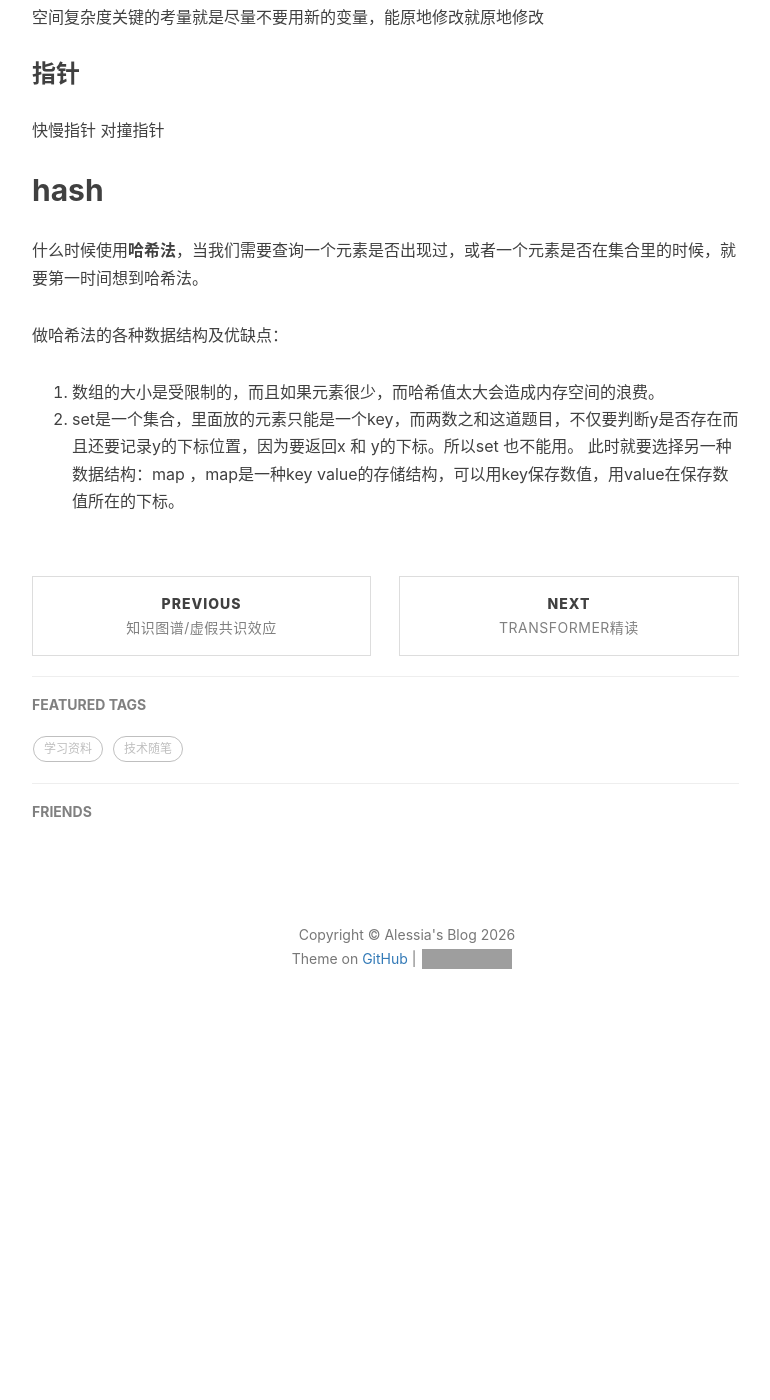
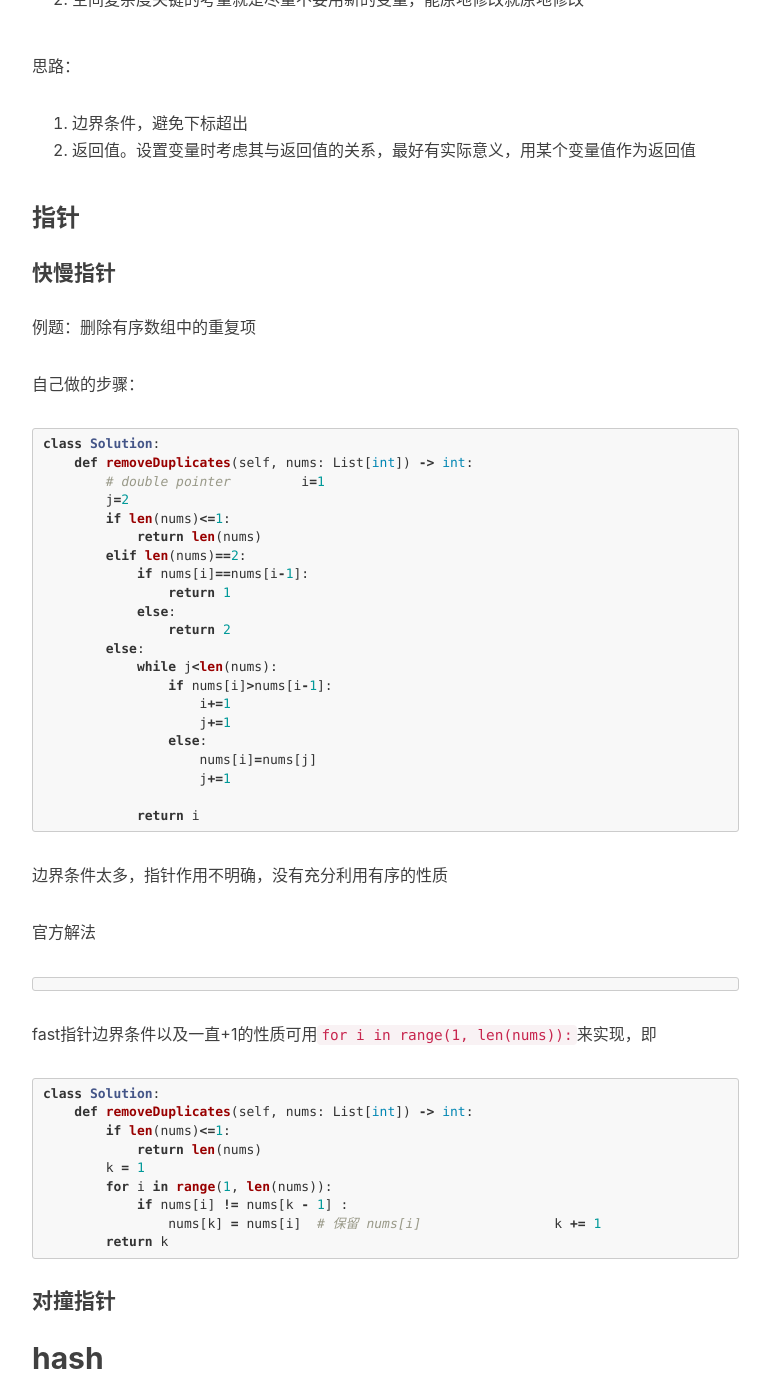
Before and after one commit to LIU-Alessia/LIU-Alessia.github.io, a Jekyll site: the page built from _posts/2026-02-27-力扣刷题日记.md, in a window 1280 px wide and 1400 px high, scrolled down 623 px. Shown: the whole window, without its empty margins (233-1003 px from the left). Built offline with Jekyll 4.4.1, drawn with Linux system fonts in a browser that asks for light colours; nearby versions of some CDN libraries; comment, search, counter and statistics services are not loaded; before the commit the page ends 1686 px from its top, so only the background shows below that; some of the changed text lies outside the part shown; grey boxes are pictures that could not be loaded.

Commit message:
post-bg-LLMQuickstart.png

````diff
--- a/_posts/2026-02-27-力扣刷题日记.md
+++ b/_posts/2026-02-27-力扣刷题日记.md
@@ -11,14 +11,67 @@ tags:
 ---
 
 ## 数组/字符串
-时间复杂度，善用指针。若需指针遍历整个数组，可用
-```for x in nums:```
+1. 时间复杂度：善用指针，若需指针遍历整个数组，可用
+```for x in nums:```，
+```for i in range(1,len(nums)):```
 
-空间复杂度关键的考量就是尽量不要用新的变量，能原地修改就原地修改
+2. 空间复杂度关键的考量就是尽量不要用新的变量，能原地修改就原地修改
+
+思路：
+1. 边界条件，避免下标超出
+2. 返回值。设置变量时考虑其与返回值的关系，最好有实际意义，用某个变量值作为返回值
 
 ### 指针
-快慢指针
-对撞指针
+#### 快慢指针
+
+例题：删除有序数组中的重复项
+
+自己做的步骤：
+```python
+class Solution:
+    def removeDuplicates(self, nums: List[int]) -> int:
+        # double pointer
+        i=1
+        j=2
+        if len(nums)<=1:
+            return len(nums)
+        elif len(nums)==2:
+            if nums[i]==nums[i-1]:
+                return 1
+            else:
+                return 2
+        else:
+            while j<len(nums):
+                if nums[i]>nums[i-1]:
+                    i+=1
+                    j+=1
+                else:
+                    nums[i]=nums[j]
+                    j+=1
+
+            return i
+```
+边界条件太多，指针作用不明确，没有充分利用有序的性质
+
+官方解法
+```python
+```
+
+fast指针边界条件以及一直+1的性质可用`for i in range(1, len(nums)):`来实现，即
+```python
+class Solution:
+    def removeDuplicates(self, nums: List[int]) -> int:
+        if len(nums)<=1:
+            return len(nums)
+        k = 1
+        for i in range(1, len(nums)):
+            if nums[i] != nums[k - 1] :
+                nums[k] = nums[i]  # 保留 nums[i]
+                k += 1
+        return k
+```
+
+#### 对撞指针
 
 ## hash
 什么时候使用**哈希法**，当我们需要查询一个元素是否出现过，或者一个元素是否在集合里的时候，就要第一时间想到哈希法。
````
Also changed, not shown: img/cover.png (deleted), img/post-bg-LLMQuickstart.png, img/transformer-cover.png (deleted).
